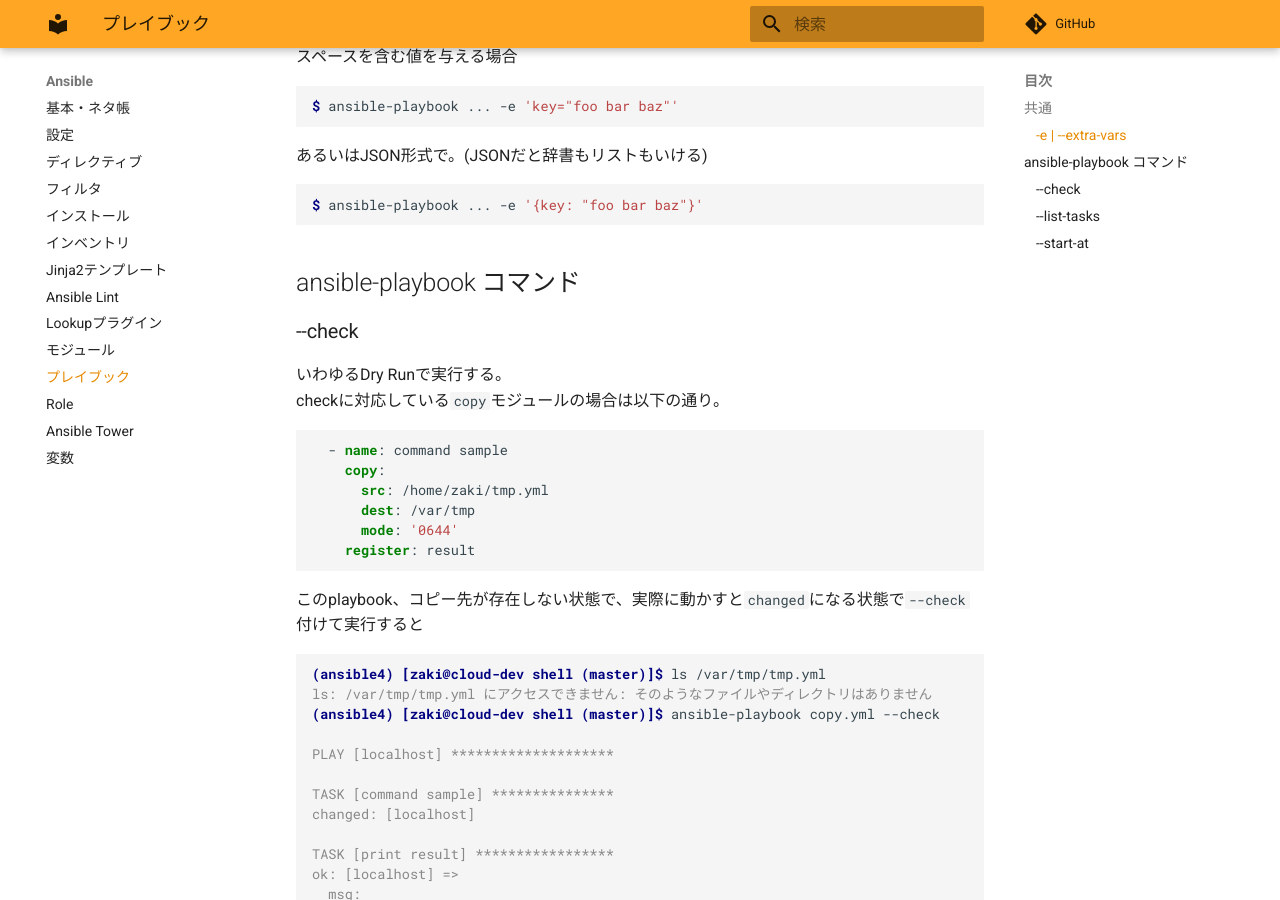
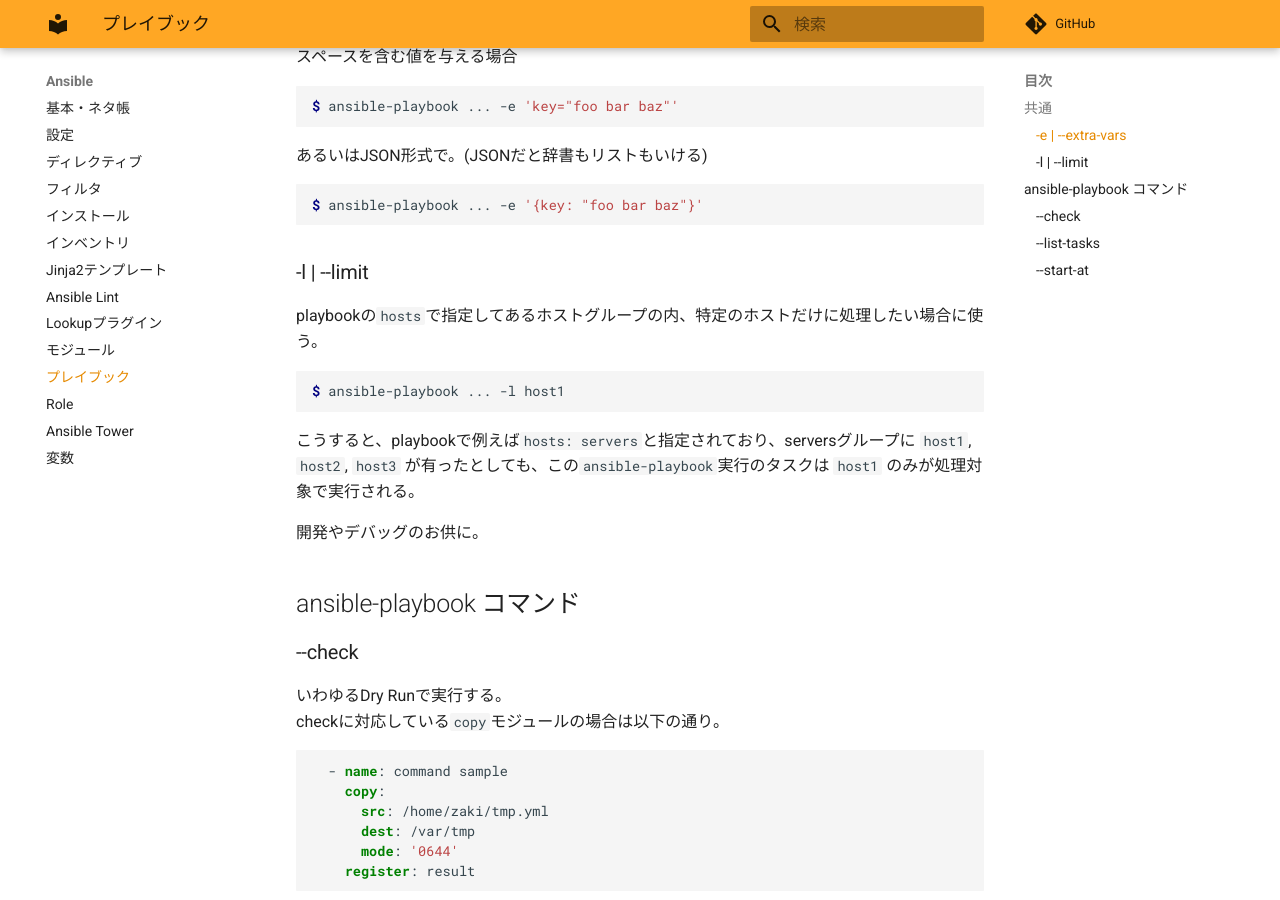
Before and after one commit to zaki-lknr/docs, an MkDocs documentation site: the page built from docs/Ansible/playbook.md, in a window 1280 px wide and 900 px high, scrolled down 346 px. Built offline with MkDocs 1.6.1 and Material for MkDocs 9.7.7, drawn with Linux system fonts in a browser that asks for light colours; comment, search, counter and statistics services are not loaded.

Commit message:
add: ansible/playbook -l | --limit

````diff
--- a/docs/Ansible/playbook.md
+++ b/docs/Ansible/playbook.md
@@ -17,6 +17,18 @@ $ ansible-playbook ... -e 'key="foo bar baz"'
 ```console
 $ ansible-playbook ... -e '{key: "foo bar baz"}'
 ```
+
+### -l | --limit
+
+playbookの`hosts`で指定してあるホストグループの内、特定のホストだけに処理したい場合に使う。
+
+```console
+$ ansible-playbook ... -l host1
+```
+
+こうすると、playbookで例えば`hosts: servers`と指定されており、serversグループに `host1`, `host2`, `host3` が有ったとしても、この`ansible-playbook`実行のタスクは `host1` のみが処理対象で実行される。
+
+開発やデバッグのお供に。
 
 ## ansible-playbook コマンド
 
````
